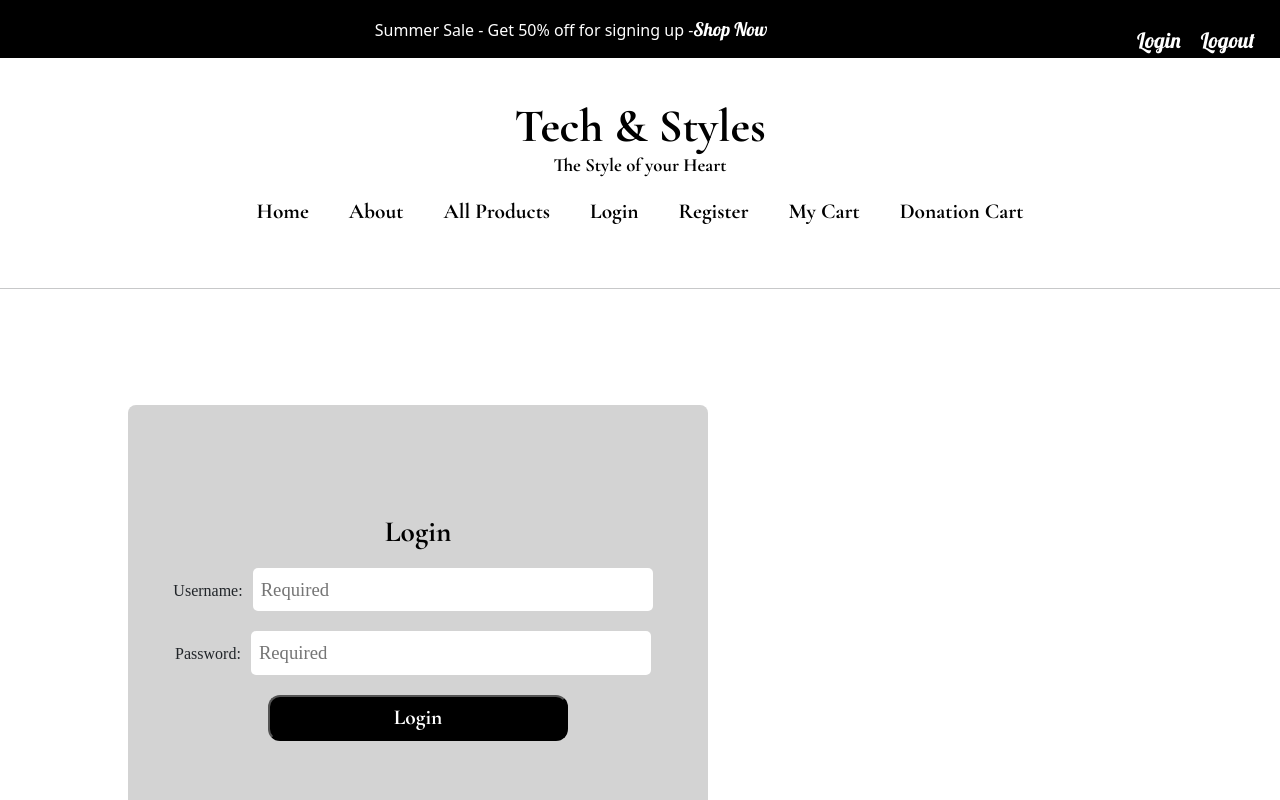
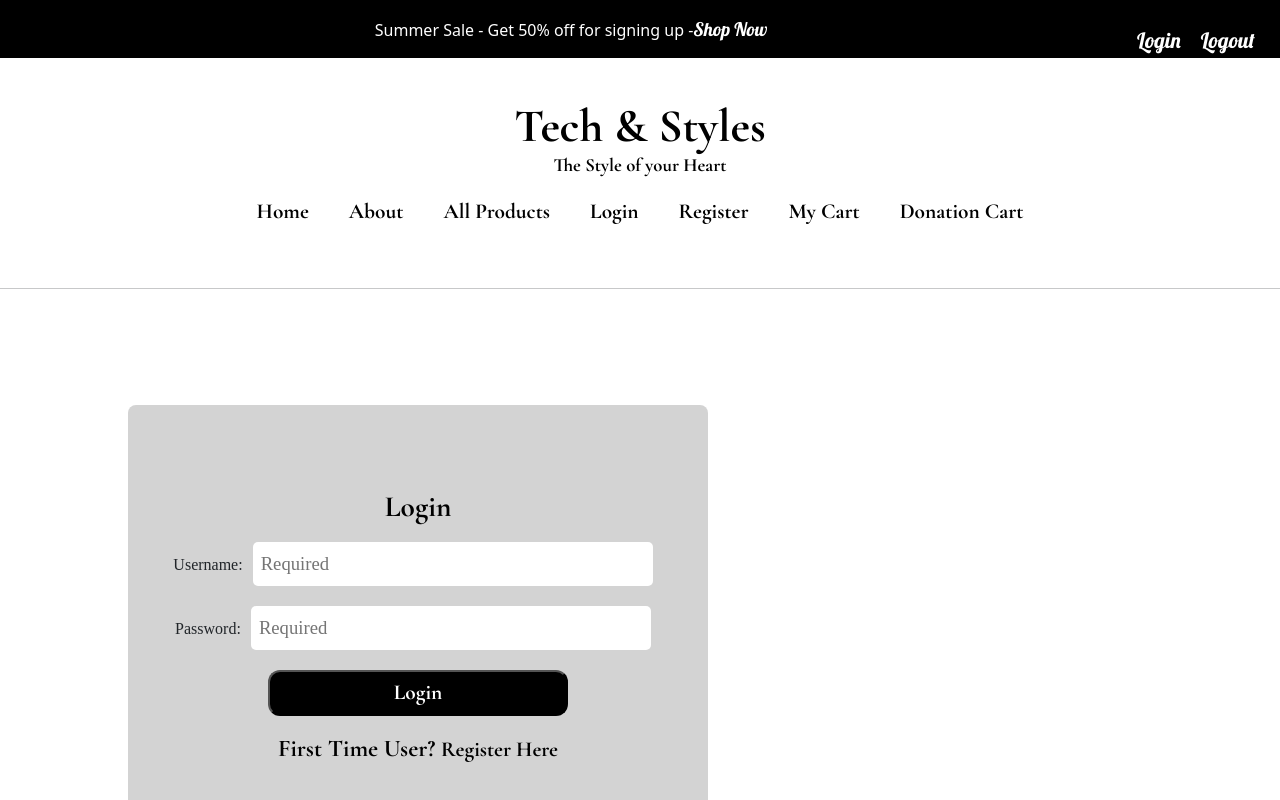
Before and after one commit to Capstone-ACC/My-Capstone, a React (Vite) app: page /login in a window 1280 px wide. Shown: the top 800 px of the page. Built offline with nearby package versions, Linux system fonts and the light colour scheme; no server answers.

Commit message:
adding a link to my Login Page

```diff
--- a/src/components/Login.jsx
+++ b/src/components/Login.jsx
@@ -1,5 +1,5 @@
 import React, { useEffect, useState } from "react";
-import { useNavigate } from "react-router-dom";
+import { useNavigate, Link } from "react-router-dom";
 import "./css/Login-Register-Styles.css";
 import { getAllUsers } from "./api";
 
@@ -117,6 +117,8 @@ export default function Login({ setToken }) {
           <button className="login-button" type="submit">
             Login
           </button>
+
+          <span>First Time User? <Link to="/register" className="newUserRegister">Register Here</Link></span>
         </form>
       </div>
 
--- a/src/components/css/Login-Register-Styles.css
+++ b/src/components/css/Login-Register-Styles.css
@@ -100,6 +100,7 @@ label {
   margin-top: 10px;
   border-radius: 12px;
   width: 300px;
+  margin-bottom: 10px;
 }
 
 .login-button:hover {
@@ -112,6 +113,15 @@ label {
   .register-button {
     width: 120px;
   }
+}
+
+.newUserRegister {
+  font-family: "Cormorant Garamond", serif;
+  font-size: 16pt;
+}
+
+.newUserRegister:hover {
+  text-decoration: underline;
 }
 
 /*image*/
```
